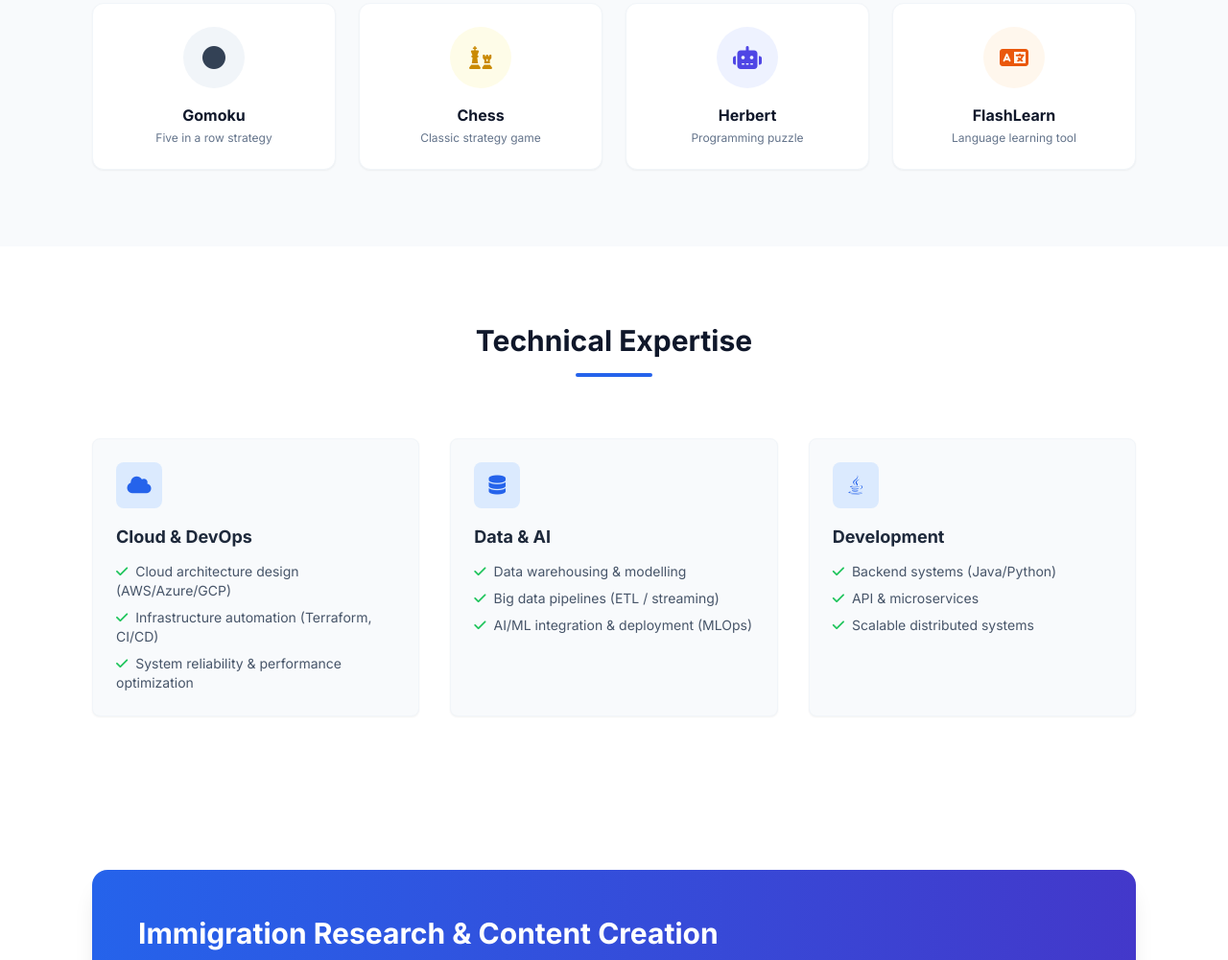
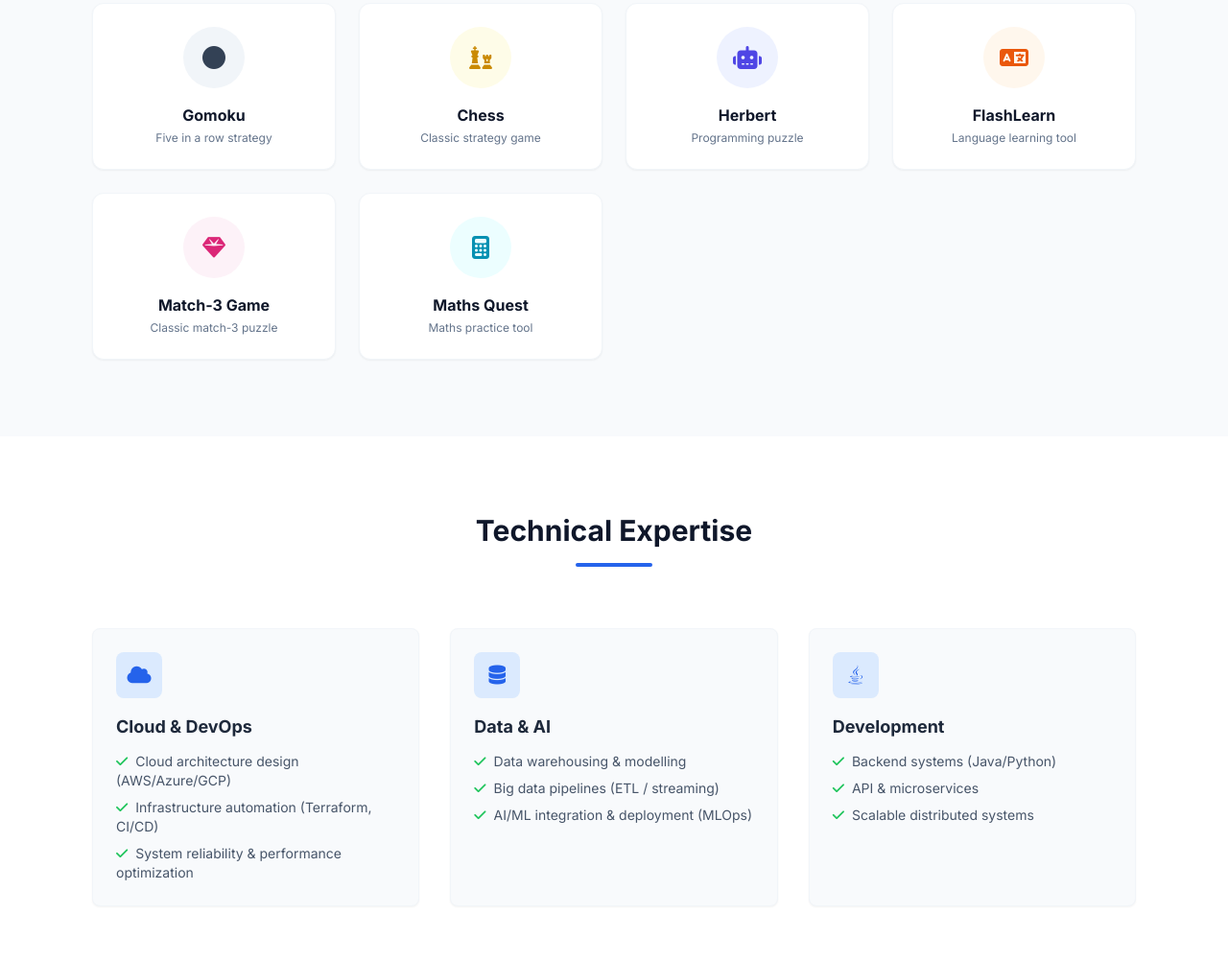
Before and after one commit to victorunique/victorunique.github.io, a plain HTML site: page index.html in a window 1280 px wide. Shown: the part 1781-2782 px from the top of the page at 96% size. Drawn offline with nearby package versions, Linux system fonts and the light colour scheme.

Commit message:
Add two new apps.

```diff
--- a/index.html
+++ b/index.html
@@ -305,6 +305,32 @@
                         <p class="text-xs text-slate-500">Language learning tool</p>
                     </div>
                 </a>
+
+                <!-- Match-3 Game -->
+                <a href="https://maxithome.com/match-3" target="_blank" class="block group">
+                    <div
+                        class="bg-white p-6 rounded-xl shadow-sm hover:shadow-md transition-all border border-slate-100 h-full flex flex-col items-center text-center">
+                        <div
+                            class="w-16 h-16 bg-pink-50 rounded-full flex items-center justify-center mb-4 group-hover:bg-pink-100 transition-colors">
+                            <i class="fas fa-gem text-2xl text-pink-600"></i>
+                        </div>
+                        <h3 class="font-bold text-slate-900 mb-1">Match-3 Game</h3>
+                        <p class="text-xs text-slate-500">Classic match-3 puzzle</p>
+                    </div>
+                </a>
+
+                <!-- Maths Quest -->
+                <a href="https://maxithome.com/maths_quest" target="_blank" class="block group">
+                    <div
+                        class="bg-white p-6 rounded-xl shadow-sm hover:shadow-md transition-all border border-slate-100 h-full flex flex-col items-center text-center">
+                        <div
+                            class="w-16 h-16 bg-cyan-50 rounded-full flex items-center justify-center mb-4 group-hover:bg-cyan-100 transition-colors">
+                            <i class="fas fa-calculator text-2xl text-cyan-600"></i>
+                        </div>
+                        <h3 class="font-bold text-slate-900 mb-1">Maths Quest</h3>
+                        <p class="text-xs text-slate-500">Maths practice tool</p>
+                    </div>
+                </a>
             </div>
         </div>
     </section>
```
Also changed, not shown: 1 other file.
